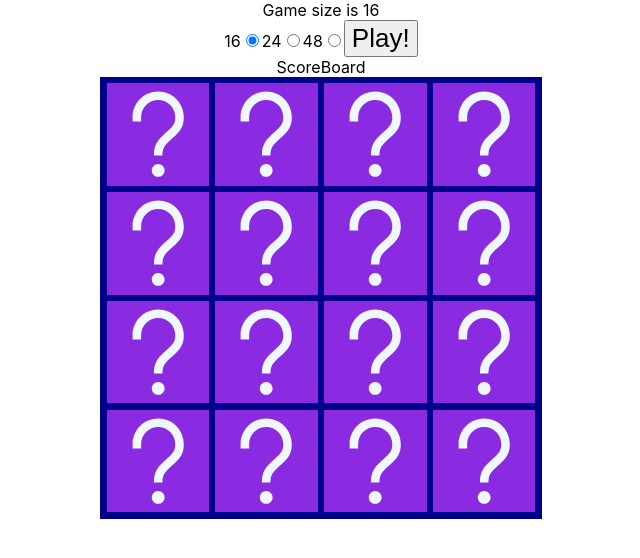
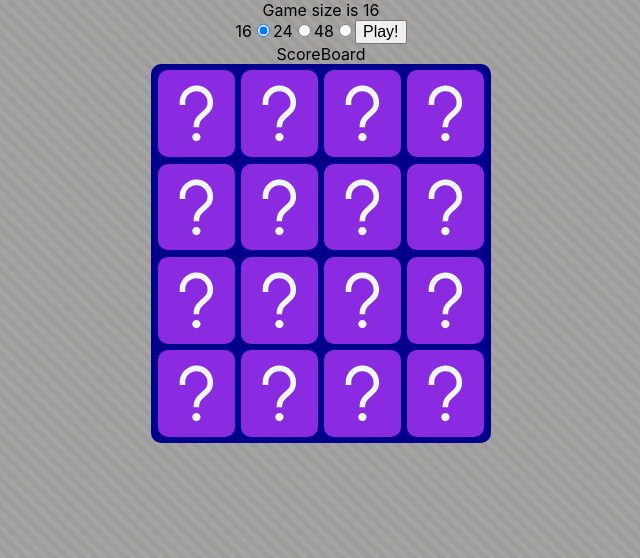
Before and after one commit to bart-1/memo-game, a React (Vite) app: page / in a window 1280 px wide. Shown: the top 558 px of the page, without its empty margins (319-959 px from the left). Built offline with nearby package versions, Linux system fonts and the light colour scheme.

Commit message:
feat: wined/ended game service
Style: add background stripes and rounded corners, change sizes to
smaller. Delete unused code in css. Modify types (export).
Delete unused states like 'gameOn' and 'gameOff'.
Change button type.

```diff
--- a/src/App.tsx
+++ b/src/App.tsx
@@ -6,14 +6,11 @@ import ScoreBoard from "./ScoreBoard";
 
 function App() {
   const [pattern, setPattern] = useState<GameSize>(16);
-  const [gameOn, setGameOn] = useState(false);
 
   return (
     <div className="App">
       <GameSet
         setPattern={(size) => setPattern(size)}
-        setGameOn={() => setGameOn(true)}
-        setGameOff={() => setGameOn(false)}
       />
       <ScoreBoard />
       <BoardToPlay numberOfBlocks={pattern}/>
--- a/src/BoardToPlay.tsx
+++ b/src/BoardToPlay.tsx
@@ -11,7 +11,7 @@ type BoardSize = "s" | "m" | "l";
 
 type IconsArray = IconType[];
 
-type BlocksObjectsArray = { id: number; name: string }[];
+export type BlocksObjectsArray = { id: number; name: string }[];
 
 const shuffleArrayElements = (arr: IconsArray) => {
   for (let i = arr.length - 1; i > 0; i--) {
@@ -37,8 +37,10 @@ const BoardToPlay = ({ numberOfBlocks }: BoardToPlayProps) => {
   const [clickedBlock, setClickedBlock] = useState("");
   const [blockPair, setBlockPair] = useState<BlocksObjectsArray>([]);
   const [uncovered, setUncovered] = useState<BlocksObjectsArray>([]);
+  const [endGame, setEndGame] = useState(false);
 
   useEffect(() => {
+    setEndGame(false);
     switch (true) {
       case numberOfBlocks === 16:
         setBoardSize("s");
@@ -57,24 +59,25 @@ const BoardToPlay = ({ numberOfBlocks }: BoardToPlayProps) => {
   useEffect(() => {
     setPreparedDeck(prepareDeckOfBlocks(gameIconPack, numberOfBlocks));
   }, [boardSize]);
+
   useEffect(() => {
-    if (uncovered.length * 2 == numberOfBlocks) {
+    if (uncovered.length * 2 === numberOfBlocks) {
       setBlockPair([]);
       setUncovered([]);
-      setBoardSize("s");
+      setEndGame(true);
     }
   }, [uncovered]);
 
   useEffect(() => {
     if (
-      blockPair.length == 2 &&
+      blockPair.length === 2 &&
       blockPair[0].name === blockPair[1].name &&
       blockPair[0].id !== blockPair[1].id
     ) {
       setUncovered((prevState) => prevState.concat(blockPair[0]));
       setBlockPair([]);
     } else if (blockPair.length == 2 && blockPair[0] !== blockPair[1])
-      setBlockPair([]);
+      setBlockPair((prevState) => prevState.slice(1));
   }, [blockPair]);
 
   const handleBlockClick = (iconName: string, index: number) => {
@@ -92,7 +95,7 @@ const BoardToPlay = ({ numberOfBlocks }: BoardToPlayProps) => {
         key={index}
         onClick={() => handleBlockClick(icon.name, index)}>
         <IconContext.Provider
-          value={{ className: "game-block-icon", size: "8 vh" }}>
+          value={{ className: "game-block-icon", size: "6vw" }}>
           {clickedBlock === icon.name + index ||
           uncovered.find((element) => element.name === icon.name) ? (
             <Icon />
@@ -107,7 +110,7 @@ const BoardToPlay = ({ numberOfBlocks }: BoardToPlayProps) => {
   return (
     <>
       <div className="game-board" id={boardSize}>
-        {bloksGenerator}
+        {endGame ? <p>WIN!!</p> : bloksGenerator}
       </div>
     </>
   );
--- a/src/GameSet.tsx
+++ b/src/GameSet.tsx
@@ -1,31 +1,23 @@
-import react, { useEffect, useState, FormEvent } from "react";
+import react, { useEffect, useState, FormEvent, useCallback } from "react";
 
 export type GameSize = 16 | 24 | 48;
 
 interface GameSetProps {
   setPattern: (size: GameSize) => void;
-  setGameOn: CallableFunction;
-  setGameOff: CallableFunction;
 }
 
-const GameSet = ({ setPattern, setGameOn, setGameOff }: GameSetProps) => {
+const GameSet = ({ setPattern }: GameSetProps) => {
   const [gameSize, setGameSize] = useState<GameSize>(16);
-
-  const submitHandler = (e: FormEvent<HTMLFormElement>) => {
-    e.preventDefault();
-    setGameOn();
-  };
+  const [resetGame, setResetGame] = useState(false);
 
   useEffect(() => {
-    setGameOff()
     setPattern(gameSize);
-  }, [gameSize]);
+  }, [gameSize, resetGame]);
 
   return (
     <>
       <div className="game-set-board">
         <div>Game size is {gameSize}</div>
-        <form onSubmit={(e) => submitHandler(e)}>
         <label>16</label>
         <input
           type="radio"
@@ -47,8 +39,7 @@ const GameSet = ({ setPattern, setGameOn, setGameOff }: GameSetProps) => {
           onChange={() => setGameSize(48)}
           checked={gameSize === 48}
         />
-          <button type="submit">Play!</button>
-        </form>
+        <button onClick={()=>setResetGame(prevState=> !prevState)}>Play!</button>
       </div>
     </>
   );
--- a/src/styles/App.css
+++ b/src/styles/App.css
@@ -1,42 +1,8 @@
 .App {
   text-align: center;
-}
 
-.App-logo {
-  height: 40vmin;
-  pointer-events: none;
-}
-
-@media (prefers-reduced-motion: no-preference) {
-  .App-logo {
-    animation: App-logo-spin infinite 20s linear;
-  }
-}
-
-.App-header {
-  background-color: #282c34;
-  min-height: 100vh;
-  display: flex;
-  flex-direction: column;
-  align-items: center;
-  justify-content: center;
-  font-size: calc(10px + 2vmin);
-  color: white;
-}
-
-.App-link {
-  color: #61dafb;
-}
-
-@keyframes App-logo-spin {
-  from {
-    transform: rotate(0deg);
-  }
-  to {
-    transform: rotate(360deg);
-  }
 }
 
 button {
-  font-size: calc(10px + 2vmin);
+  font-size: 2vh;
 }
--- a/src/styles/BoardToPlay.css
+++ b/src/styles/BoardToPlay.css
@@ -4,20 +4,19 @@ div.game-board {
   padding: 0.5vw;
   background-color: darkblue;
   margin: auto;
+  border-radius: 10px;
 }
 div#s {
-  grid-template-columns: 8vw 8vw 8vw 8vw ;
+  grid-template-columns: 6vw 6vw 6vw 6vw;
   width: fit-content;
 }
 div#m {
-  grid-template-columns: 8vw 8vw 8vw 8vw 8vw 8vw ;
+  grid-template-columns: 6vw 6vw 6vw 6vw 6vw 6vw;
   width: fit-content;
-
 }
 div#l {
-  grid-template-columns: 8vw 8vw 8vw 8vw 8vw 8vw 8vw 8vw ;
+  grid-template-columns: 6vw 6vw 6vw 6vw 6vw 6vw 6vw 6vw;
   width: fit-content;
-
 }
 
 div.game-block {
@@ -25,6 +24,8 @@ div.game-block {
   background-color: blueviolet;
   align-items: center;
   justify-content: center;
+  border-radius: 10px;
+  padding: 5px;
 }
 
 .game-block-icon {
--- a/src/styles/index.css
+++ b/src/styles/index.css
@@ -2,14 +2,26 @@ body {
   margin: 0;
   padding: 0;
   box-sizing: border-box;
-  font-family: -apple-system, BlinkMacSystemFont, 'Segoe UI', 'Roboto', 'Oxygen',
-    'Ubuntu', 'Cantarell', 'Fira Sans', 'Droid Sans', 'Helvetica Neue',
+  font-family: -apple-system, BlinkMacSystemFont, "Segoe UI", "Roboto", "Oxygen",
+    "Ubuntu", "Cantarell", "Fira Sans", "Droid Sans", "Helvetica Neue",
     sans-serif;
   -webkit-font-smoothing: antialiased;
   -moz-osx-font-smoothing: grayscale;
+
+  background-image: linear-gradient(
+    44deg,
+    #a6a3a3 25%,
+    #9c9c9c 25%,
+    #9c9c9c 50%,
+    #a6a3a3 50%,
+    #a6a3a3 75%,
+    #9c9c9c 75%,
+    #9c9c9c 100%
+  );
+  background-size: 14.4px 13.9px;
 }
 
 code {
-  font-family: source-code-pro, Menlo, Monaco, Consolas, 'Courier New',
+  font-family: source-code-pro, Menlo, Monaco, Consolas, "Courier New",
     monospace;
 }
```
Also changed, not shown: src/Block.tsx (deleted, +0 -20 lines), src/styles/BlockGenerator.css (renamed from src/styles/Block.css). Lines whose indentation alone changed are shown as unchanged.
